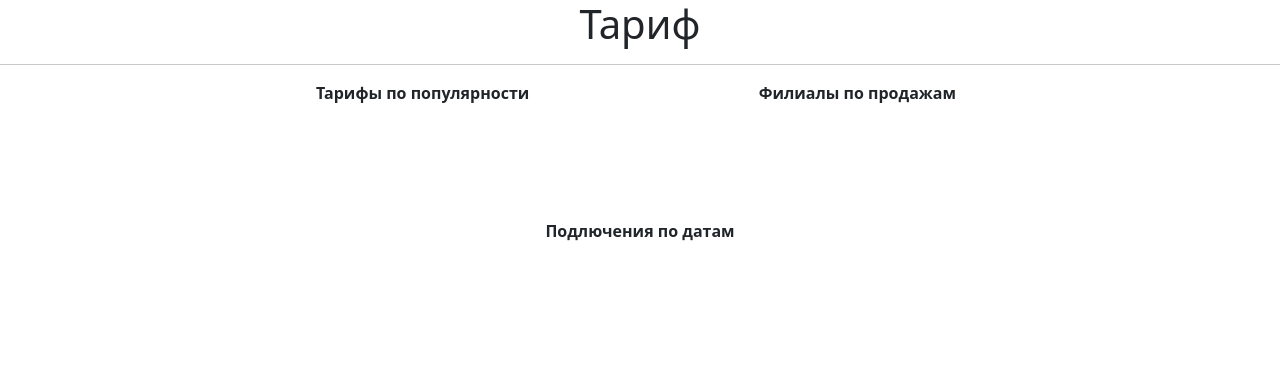
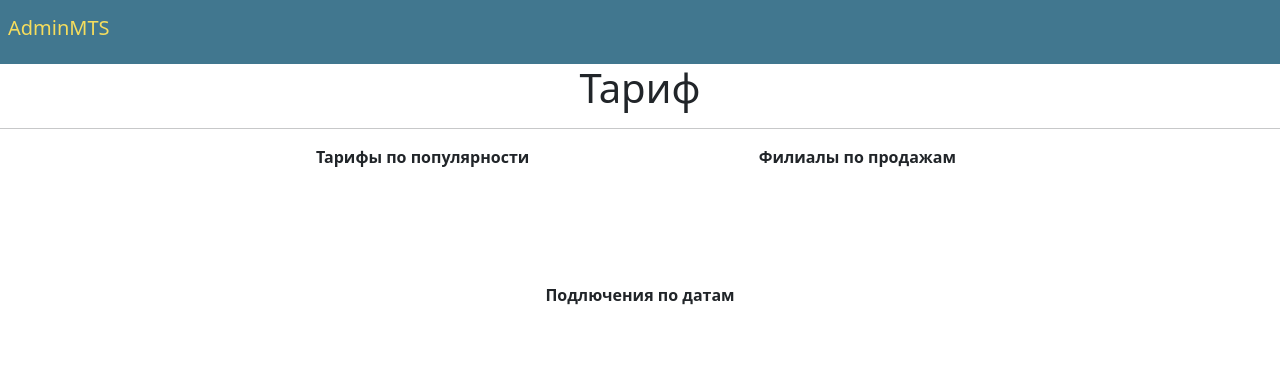
Before and after one commit to moonmvm/mobile_operator_admin, a Django app: template services/templates/charts.html in a window 1280 px wide. Shown: the top 372 px of the page. Run offline with Django 3.2, Linux system fonts and the light colour scheme; the template is opened without the code that fills it, so the values that code supplies are empty.

Commit message:
implement navigation between charts and admin panel

```diff
--- a/services/admin.py
+++ b/services/admin.py
@@ -4,6 +4,7 @@ from . import models
 
 
 class ConnectedTariffAdmin(admin.ModelAdmin):
+    change_list_template = 'connected_tariff_changelist.html'
     list_display = ('pk', 'filial', 'tariff', 'client')
     search_fields = ('filial__name', 'tariff__name', 'client__first_name')
 
--- a/services/templates/charts.html
+++ b/services/templates/charts.html
@@ -4,7 +4,6 @@
         <link href="https://cdn.jsdelivr.net/npm/bootstrap@5.0.1/dist/css/bootstrap.min.css" rel="stylesheet" integrity="sha384-+0n0xVW2eSR5OomGNYDnhzAbDsOXxcvSN1TPprVMTNDbiYZCxYbOOl7+AMvyTG2x" crossorigin="anonymous">
         <script src="https://cdn.jsdelivr.net/npm/bootstrap@5.0.1/dist/js/bootstrap.bundle.min.js" integrity="sha384-gtEjrD/SeCtmISkJkNUaaKMoLD0//ElJ19smozuHV6z3Iehds+3Ulb9Bn9Plx0x4" crossorigin="anonymous"></script>
         <script src="https://cdn.jsdelivr.net/npm/chart.js@2.9.3/dist/Chart.min.js"></script>
-
         <script>
             var randomColorGenerator = function () {
                 return '#' + (Math.random().toString(16) + '0000000').slice(2, 8);
@@ -65,7 +64,22 @@
             };
 
         </script>
-
+    <div id="main">
+        <nav class="navbar navbar-expand-lg navbar-light" style="background-color: #41778F;">
+            <div class="collapse navbar-collapse" id="navbarSupportedContent">
+                <ul class="navbar-nav mr-auto">
+                    <li class="nav-item active">
+                        <a class="nav-link text-light" href="/">
+                            <h5 style="color:#f5dd5d">AdminMTS</h5>
+                        </a>
+                    </li>
+                </ul>
+                <ion-icon id="drawerIcon" name="menu-outline" onclick="openNav()"></ion-icon>
+            </div>
+        </nav>
+        {% block content %}
+        {% endblock %}
+    </div>
     <h1 class="text-center">Тариф</h1>
     <hr>
     <div class="row justify-content-center">
```
Also changed, not shown: services/templates/connected_tariff_changelist.html (added, +12 -0 lines).
